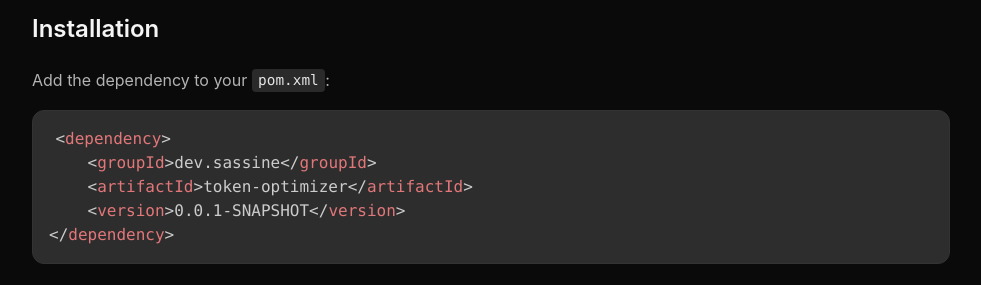
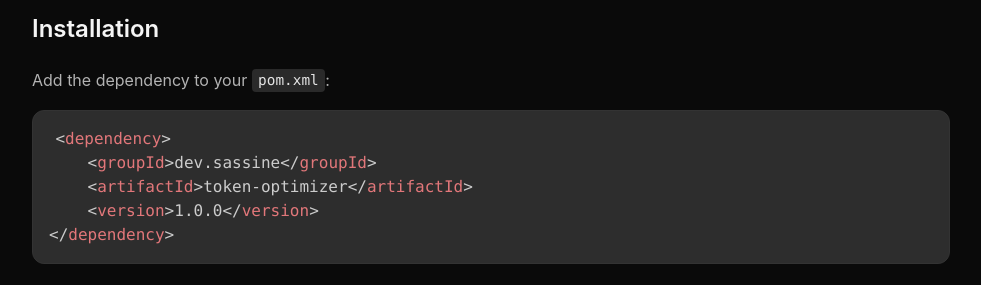
Before and after one commit to Sassine/token-optimizer, a plain HTML site: page docs/index.html in a window 1280 px wide. Shown: the part 3820-4105 px from the top of the page, without its empty margins (298-1279 px from the left). Drawn offline with nearby package versions, Linux system fonts and the light colour scheme.

Commit message:
docs: Update version to 1.0.0 in documentation site

```diff
--- a/docs/index.html
+++ b/docs/index.html
@@ -703,7 +703,7 @@
                     <pre><code class="language-xml">&lt;dependency&gt;
     &lt;groupId&gt;dev.sassine&lt;/groupId&gt;
     &lt;artifactId&gt;token-optimizer&lt;/artifactId&gt;
-    &lt;version&gt;0.0.1-SNAPSHOT&lt;/version&gt;
+    &lt;version&gt;1.0.0&lt;/version&gt;
 &lt;/dependency&gt;</code></pre>
 
                     <div class="alert alert-warning">
```
